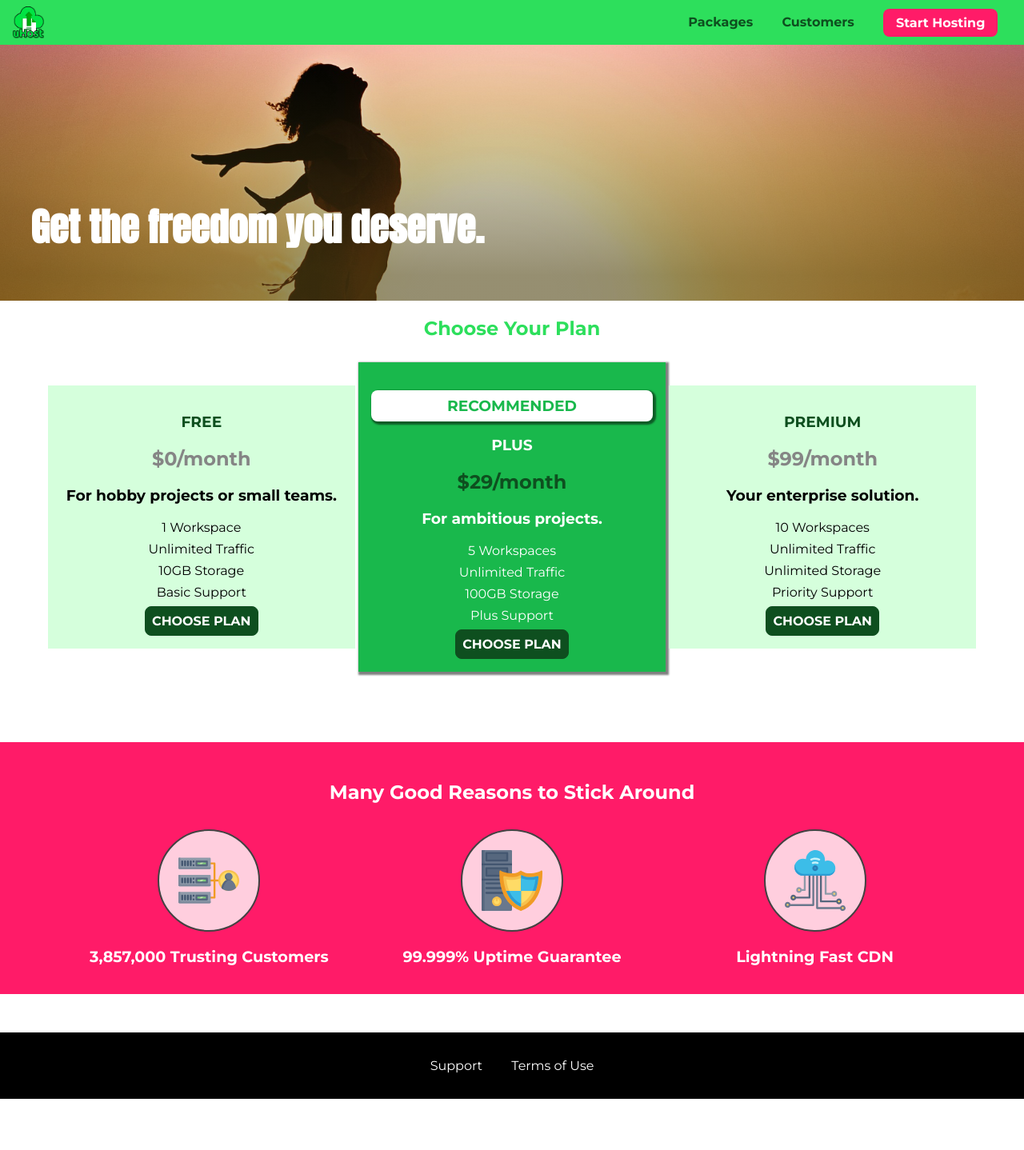
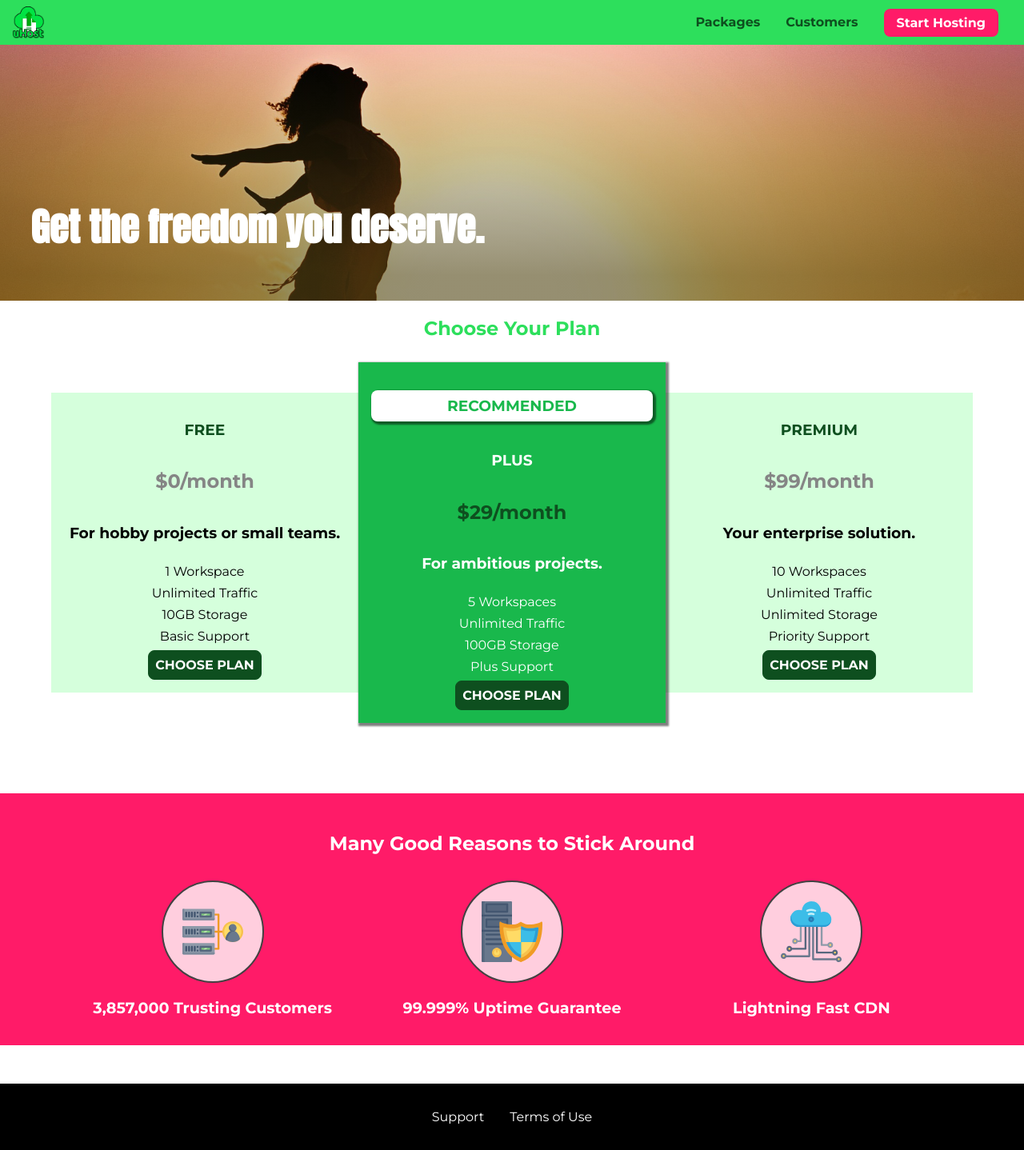
Before and after one commit to rajamrit-singh/static-webiste-using-css, a plain HTML site: page index.html in a window 1280 px wide. Shown: the whole page at 80% size. Before the commit the page ends 1374 px from the top, so only its background shows below. Drawn offline with Linux system fonts and the light colour scheme.

Commit message:
added flexbox

```diff
--- a/customers/customers.css
+++ b/customers/customers.css
@@ -65,6 +65,9 @@
     .testimonial {
       margin: 3rem auto;
       max-width: 1500px;
+      display: flex;
+      align-items: center;
+      justify-content: space-around;
     }
 
     .testimonial__image-container {
@@ -74,8 +77,6 @@
     }
 
     .testimonial__info {
-      display: inline-block;
-      vertical-align: middle;
       width: 30%;
     }
 
--- a/main.css
+++ b/main.css
@@ -92,18 +92,24 @@
   .plan__list {
     width: 100%;
     text-align: center;
+    display: flex;
+    justify-content: center;
+    align-items: center;
   }
 
   .plan {
-    display: inline-block;
     width: 30%;
-    vertical-align: middle;
     min-width: 13rem;
     max-width: 25rem;
+    display: flex;
+    flex-direction: column;
+    height: 80%;
+    justify-content: space-between;
   }
 
   .plan--highlighted {
     box-shadow: 2px 2px 2px 2px rgba(0, 0, 0, 0.5);
+    z-index: 0;
   }
 }
 
@@ -144,10 +150,13 @@
 
 @media (min-width: 40rem) {
   .key-feature {
-    display: inline-block;
     width: 30%;
     max-width: 25rem;
-    vertical-align: top;
+  }
+
+  .key-feature__list {
+    display: flex;
+    justify-content: center;
   }
 }
 
--- a/shared.css
+++ b/shared.css
@@ -35,11 +35,9 @@ main {
   background: #2ddf5c;
   padding: 0.5rem 1rem;
   z-index: 1;
-}
-
-.main-header > div {
-  display: inline-block;
-  vertical-align: middle;
+  display: flex;
+  align-items: center;
+  justify-content: space-between;
 }
 
 .toggle-button {
@@ -68,14 +66,12 @@ main {
   color: #0e4f1f;
   text-decoration: none;
   font-weight: bold;
-  height: 2.5rem;
   /* width: 20px; */
-  display: inline-block;
-  vertical-align: middle;
 }
 
 .main-header__brand img {
-  height: 100%;
+  height: 2.5rem;
+  vertical-align: middle;
   /* width: 100%; */
 }
 
@@ -87,10 +83,10 @@ main {
   margin: 0;
   padding: 0;
   list-style: none;
+  display: flex;
 }
 
 .main-nav__item {
-  display: inline-block;
   margin: 0 1rem;
 }
 
@@ -131,10 +127,7 @@ main {
   }
 
   .main-nav {
-    display: inline-block;
-    text-align: right;
-    width: calc(100% - 44px);
-    vertical-align: middle;
+    display: flex;
   }
 }
 
@@ -148,12 +141,13 @@ main {
   list-style: none;
   margin: 0;
   padding: 0;
-  text-align: center;
+  display: flex;
+  flex-direction: column;
+  align-items: center;
 }
 
 .main-footer__link {
-  display: block;
-  margin: 1rem 0;
+  margin: 0.5rem 0;
 }
 
 .main-footer__link a {
@@ -181,9 +175,12 @@ main {
   width: 90%;
   height: 100%;
   list-style: none;
-  margin: 10% auto;
+  margin: 0 auto;
   padding: 0;
-  text-align: center;
+  display: flex;
+  flex-direction: column;
+  justify-content: center;
+  align-items: center;
 }
 
 .mobile-nav__item {
@@ -228,7 +225,11 @@ main {
 
 @media (min-width: 40rem) {
   .main-footer__link {
-    display: inline-block;
     margin: 0 1rem;
   }
+
+  .main-footer__links {
+    flex-direction: row;
+    justify-content: center;
+  }
 }
```
